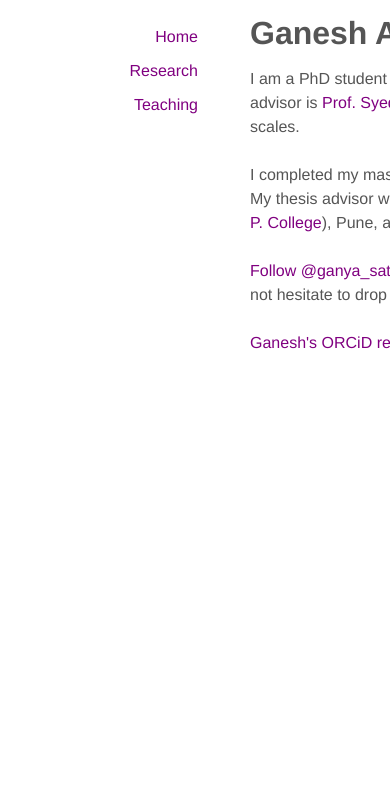
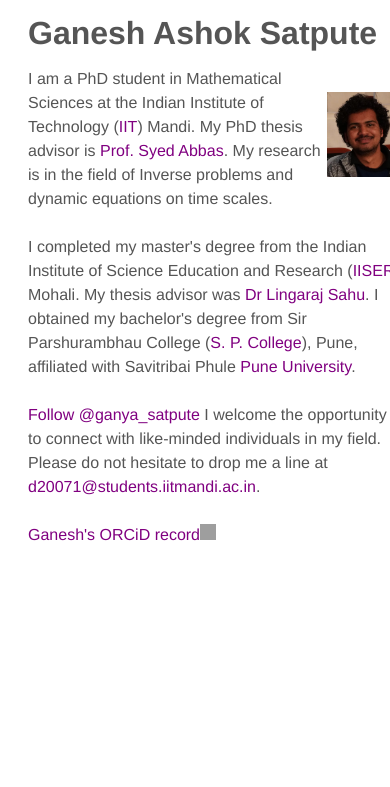
Before and after one commit to ganeshasatpute/ganeshasatpute.github.io, a PHP site: page / in a window 390 px wide; the page is wider, and only the part inside the window is pictured. Shown: the top 787 px of that part. Run offline with PHP 8.4, Linux system fonts and the light colour scheme; some libraries are stand-ins or nearby versions; grey boxes are pictures that could not be loaded.

Commit message:
Update style.css

```diff
--- a/style.css
+++ b/style.css
@@ -61,65 +61,51 @@ font-weight: normal;
 
 
 
-/* Define class for media queries */
+/* Define class for media queries /
 @media only screen and (max-width: 1200px) {
-/* Define styles for medium screens */
+/ Define styles for medium screens */
 div#navigation {
-    float: left;
-    position: fixed;
-    top: 15px;
-    width: 170px;
-    padding: 0 20px;
-  }
-
-  div#navigation > a {
-    display: block;
-    text-align: right;
-    margin: 10px 0;
-  }
-
-  div#content {
-    margin: 20px 0 0 206px;
-    padding: 0 36px;
-    width: 1000px;
-  }
+display: none;
+}
+div#content {
+margin: 20px 0 0;
+padding: 0 20px;
+width: 100%;
+}
 }
 
 @media only screen and (max-width: 992px) {
 /* Define styles for tablet screens */
 div#navigation {
-    float: left;
-    position: fixed;
-    top: 15px;
-    width: 170px;
-    padding: 0 20px;
-  }
-
-  div#navigation > a {
-    display: block;
-    text-align: right;
-    margin: 10px 0;
-  }
-
-  div#content {
-    margin: 20px 0 0 206px;
-    padding: 0 36px;
-    width: 1000px;
-  }
+display: none;
+}
+div#content {
+margin: 20px 0 0;
+padding: 0 20px;
+width: 100%;
+}
 }
 
-@media only screen and (max-width: 768px {
+@media only screen and (max-width: 768px) {
 /* Define styles for small screens */
+div#navigation {
+display: none;
+}
 div#content {
+margin: 20px 0 0;
+padding: 0 20px;
 width: 100%;
-padding: 0 20px;
 }
 }
 
 @media only screen and (max-width: 480px) {
 /* Define styles for mobile screens */
+div#navigation {
+display: none;
+}
 div#content {
+margin: 20px 0 0;
+padding: 0 20px;
 width: 100%;
-padding: 0 20px;
 }
 }
```
